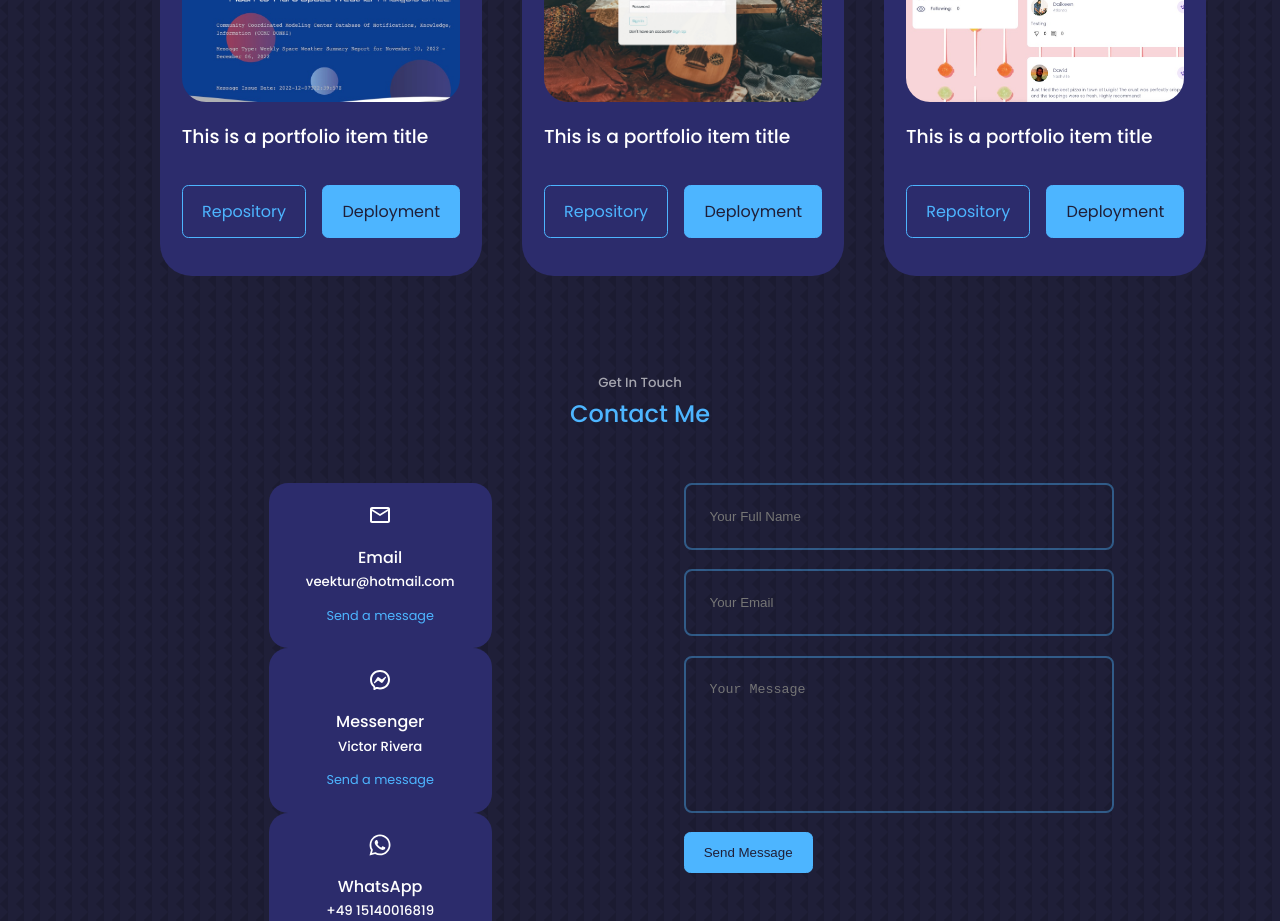
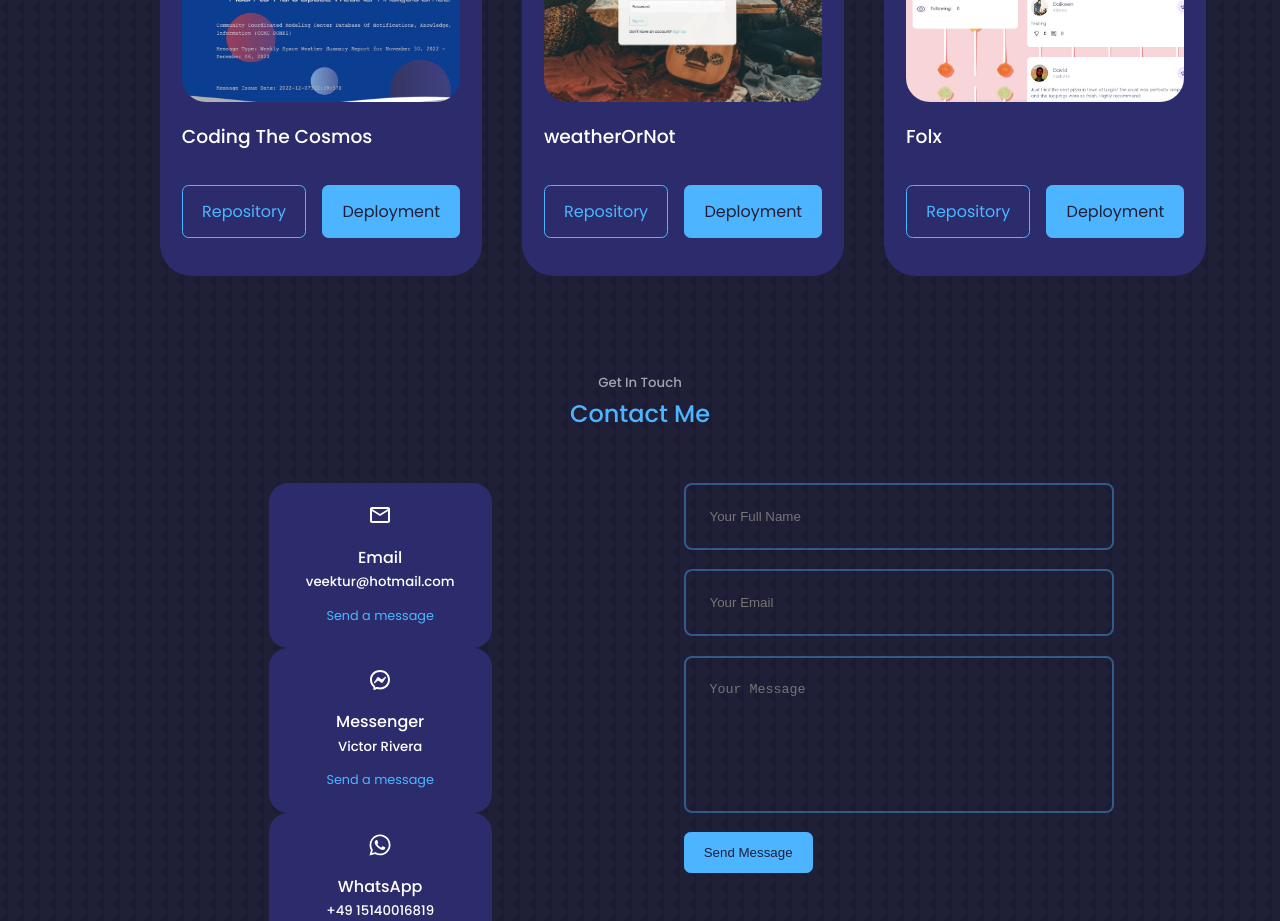
Before and after one commit to veektur123/React-Portfolio-, a React (Create React App) app: page / in a window 1280 px wide. Shown: the part 2720-3641 px from the top of the page. Built offline with nearby package versions, Linux system fonts and the light colour scheme.

Commit message:
added titles to portfolio items

```diff
--- a/src/components/portfolio/Portfolio.jsx
+++ b/src/components/portfolio/Portfolio.jsx
@@ -16,7 +16,7 @@ const Portfolio = () => {
           <div className="portfolio__item-image">
             <img src={IMG1} alt="portfolio image" />
           </div>
-          <h3>This is a portfolio item title</h3>
+          <h3>Coding The Cosmos</h3>
           <div className="portfolio__item-cta">
           <a href="https://github.com/maxxAbow/CodingTheCosmos" className='btn' target='_blank'>Repository</a>
           <a href="https://maxxabow.github.io/CodingTheCosmos/" className='btn btn-primary' target='_blank'>Deployment</a>
@@ -25,7 +25,7 @@ const Portfolio = () => {
           <div className="portfolio__item-image">
             <img src={IMG2} alt="" />
           </div>
-          <h3>This is a portfolio item title</h3>
+          <h3>weatherOrNot</h3>
           <div className="portfolio__item-cta">
           <a href="https://https://github.com/maxxAbow/weatherOrNot.com" className='btn' target='_blank'>Repository</a>
           <a href="https://diamonddougs.herokuapp.com/" className='btn btn-primary' target='_blank'>Deployment</a>
@@ -34,7 +34,7 @@ const Portfolio = () => {
           <div className="portfolio__item-image">
             <img src={IMG3} alt="" />
           </div>
-          <h3>This is a portfolio item title</h3>
+          <h3>Folx</h3>
           <div className="portfolio__item-cta">
           <a href="https://github.com/maxxAbow/Folx" className='btn' target='_blank'>Repository</a>
           <a href="https://folx-project-three.herokuapp.com/" className='btn btn-primary' target='_blank'>Deployment</a>
```
